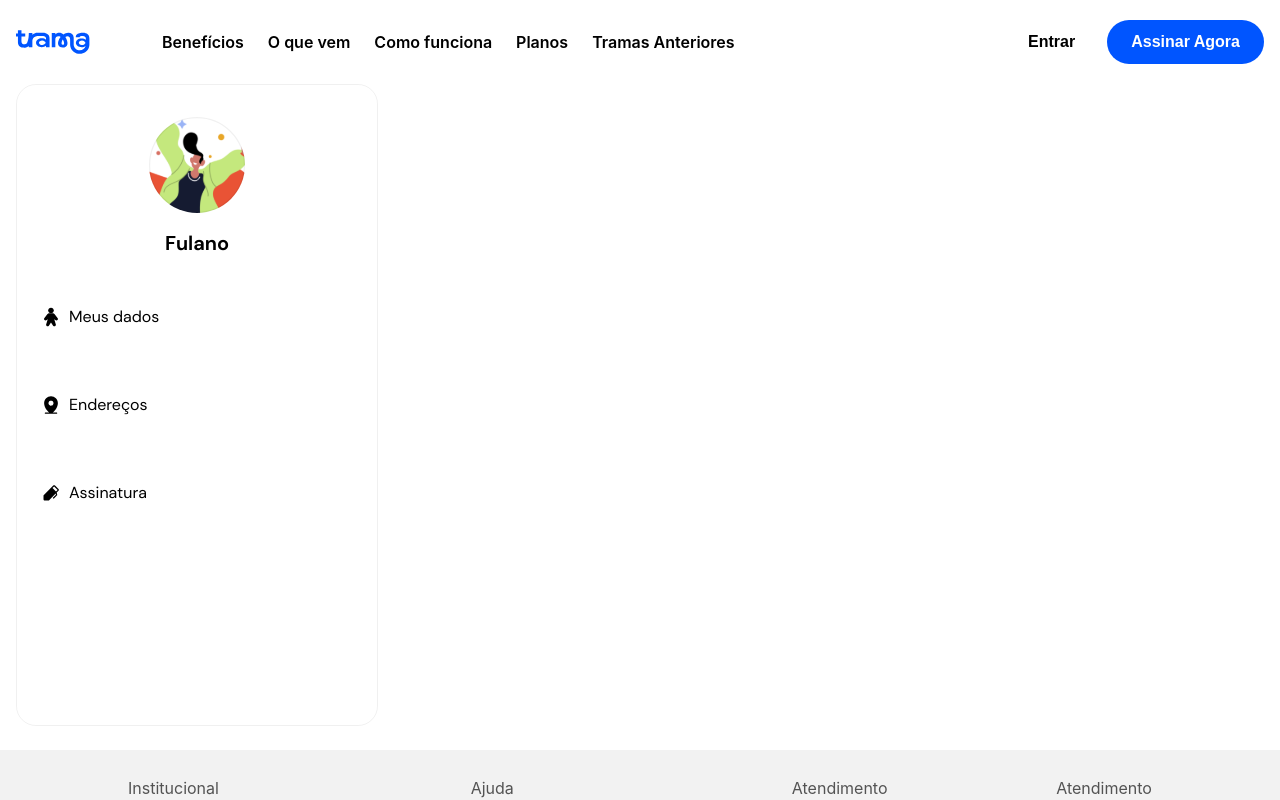
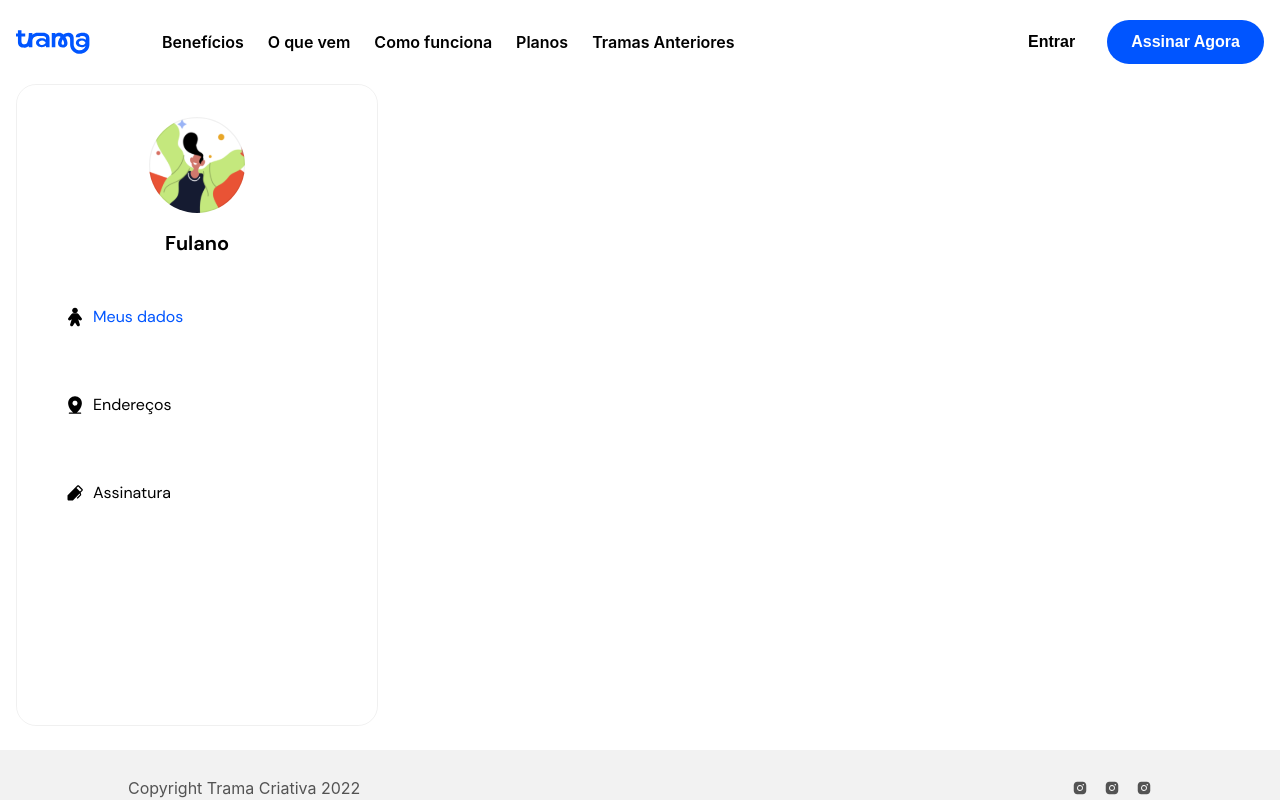
Before and after one commit to marcosgenesis/plataforma-dcp, a Next.js app: page /my-data in a window 1280 px wide. Shown: the top 800 px of the page. Built offline with nearby package versions, Linux system fonts and the light colour scheme.

Commit message:
feat: some changes

```diff
--- a/src/components/sidebar/index.tsx
+++ b/src/components/sidebar/index.tsx
@@ -1,11 +1,13 @@
-import React from "react";
+import React, { useState } from "react";
 import Image from "next/image";
 
-import {Content, Profile, ButtonMenu} from './style'
+import { Content, Profile, ButtonMenu } from "./style";
 import Navbar from "../navbar";
 import Footer from "../footer";
 
-const Sidebar: React.FC = () => {
+const Sidebar: React.FC<SidebarProps> = () => {
+  const [active, setActive] = useState("my-data");
+
   return (
     <>
       <Navbar />
@@ -13,47 +15,40 @@ const Sidebar: React.FC = () => {
         <Profile>
           <Image
             src='/avatar.svg'
-            alt="avatar profile"
+            alt='avatar profile'
             width={96}
             height={96}
           />
           <span>Fulano</span>
         </Profile>
 
-        <ButtonMenu>
+        <ButtonMenu active>
           <Image
-              src='/icons/Person.svg'
-              alt="icon user"
-              width={20}
-              height={20}
-            />
+            src='/icons/Person.svg'
+            alt='icon user'
+            width={20}
+            height={20}
+          />
 
           <span>Meus dados</span>
         </ButtonMenu>
-        <ButtonMenu>
-          <Image
-              src='/icons/MapPinLine.svg'
-              alt="icon user"
-              width={20}
-              height={20}
-            />
+        <ButtonMenu active={active === "address"}>
+        <svg width="20" height="20" viewBox="0 0 20 20" fill="none" xmlns="http://www.w3.org/2000/svg">
+<path d="M15.625 17.5H11.7609C12.411 16.9205 13.0242 16.3008 13.5966 15.6445C15.7413 13.178 16.875 10.5779 16.875 8.125C16.875 6.30164 16.1507 4.55295 14.8614 3.26364C13.572 1.97433 11.8234 1.25 10 1.25C8.17664 1.25 6.42795 1.97433 5.13864 3.26364C3.84933 4.55295 3.125 6.30164 3.125 8.125C3.125 10.5779 4.25865 13.178 6.40335 15.6445C6.97585 16.3008 7.58896 16.9205 8.23908 17.5H4.375C4.20924 17.5 4.05027 17.5658 3.93306 17.6831C3.81585 17.8003 3.75 17.9592 3.75 18.125C3.75 18.2908 3.81585 18.4497 3.93306 18.5669C4.05027 18.6842 4.20924 18.75 4.375 18.75H15.625C15.7908 18.75 15.9497 18.6842 16.0669 18.5669C16.1842 18.4497 16.25 18.2908 16.25 18.125C16.25 17.9592 16.1842 17.8003 16.0669 17.6831C15.9497 17.5658 15.7908 17.5 15.625 17.5ZM10 5.625C10.4945 5.625 10.9778 5.77162 11.3889 6.04633C11.8001 6.32103 12.1205 6.71148 12.3097 7.16829C12.4989 7.62511 12.5484 8.12777 12.452 8.61273C12.3555 9.09768 12.1174 9.54314 11.7678 9.89277C11.4182 10.2424 10.9727 10.4805 10.4877 10.577C10.0028 10.6734 9.50013 10.6239 9.04331 10.4347C8.5865 10.2455 8.19605 9.92505 7.92135 9.51393C7.64664 9.1028 7.50002 8.61945 7.50002 8.125C7.50002 7.79669 7.56468 7.4716 7.69031 7.16829C7.81595 6.86497 8.0001 6.58937 8.23225 6.35723C8.46439 6.12508 8.73999 5.94093 9.04331 5.81529C9.34662 5.68966 9.67171 5.625 10 5.625V5.625Z" fill="black"/>
+</svg>
+
 
           <span>Endereços</span>
         </ButtonMenu>
-        <ButtonMenu>
-          <Image
-              src='/icons/Pen.svg'
-              alt="icon user"
-              width={20}
-              height={20}
-            />
+        <ButtonMenu active={active === "plan"}>
+          <Image src='/icons/Pen.svg' alt='icon user' width={20} height={20} />
 
           <span>Assinatura</span>
         </ButtonMenu>
       </Content>
-      <Footer expanded />
+      <Footer expanded={false} />
     </>
-  )
-}
+  );
+};
 
-export default Sidebar
+export default Sidebar;
--- a/src/components/sidebar/style.ts
+++ b/src/components/sidebar/style.ts
@@ -1,6 +1,8 @@
 import styled from "styled-components";
 
-export const Container = styled.div``;
+export const Container = styled.div`
+  width: 312px;
+`;
 
 export const Content = styled.div`
   display: flex;
@@ -43,6 +45,8 @@ export const ButtonMenu = styled.div`
   cursor: pointer;
   width: 100%;
   display: flex;
+  width: 264px;
+  background: ${(props) => (props.active ? "E6EEFF" : "transparent")};
   align-items: center;
   /* justify-content: center; */
   padding: 8px 16px;
@@ -60,10 +64,14 @@ export const ButtonMenu = styled.div`
 
     text-align: center;
 
-    color: #000000;
+    color: ${(props) => (props.active ? "#0055FF" : "#000000")};
 
     flex: none;
     order: 1;
     flex-grow: 0;
   }
+
+  svg {
+    fill: ${(props) => (props.active ? "#0055FF" : "#000000")};
+  }
 `;
--- a/src/pages/my-data.tsx
+++ b/src/pages/my-data.tsx
@@ -3,7 +3,7 @@ import Sidebar from "../components/sidebar";
 
 const MyData: React.FC = () => {
   return (
-    <Sidebar />
+    <Sidebar expanded={false}/>
   )
 }
 
```
